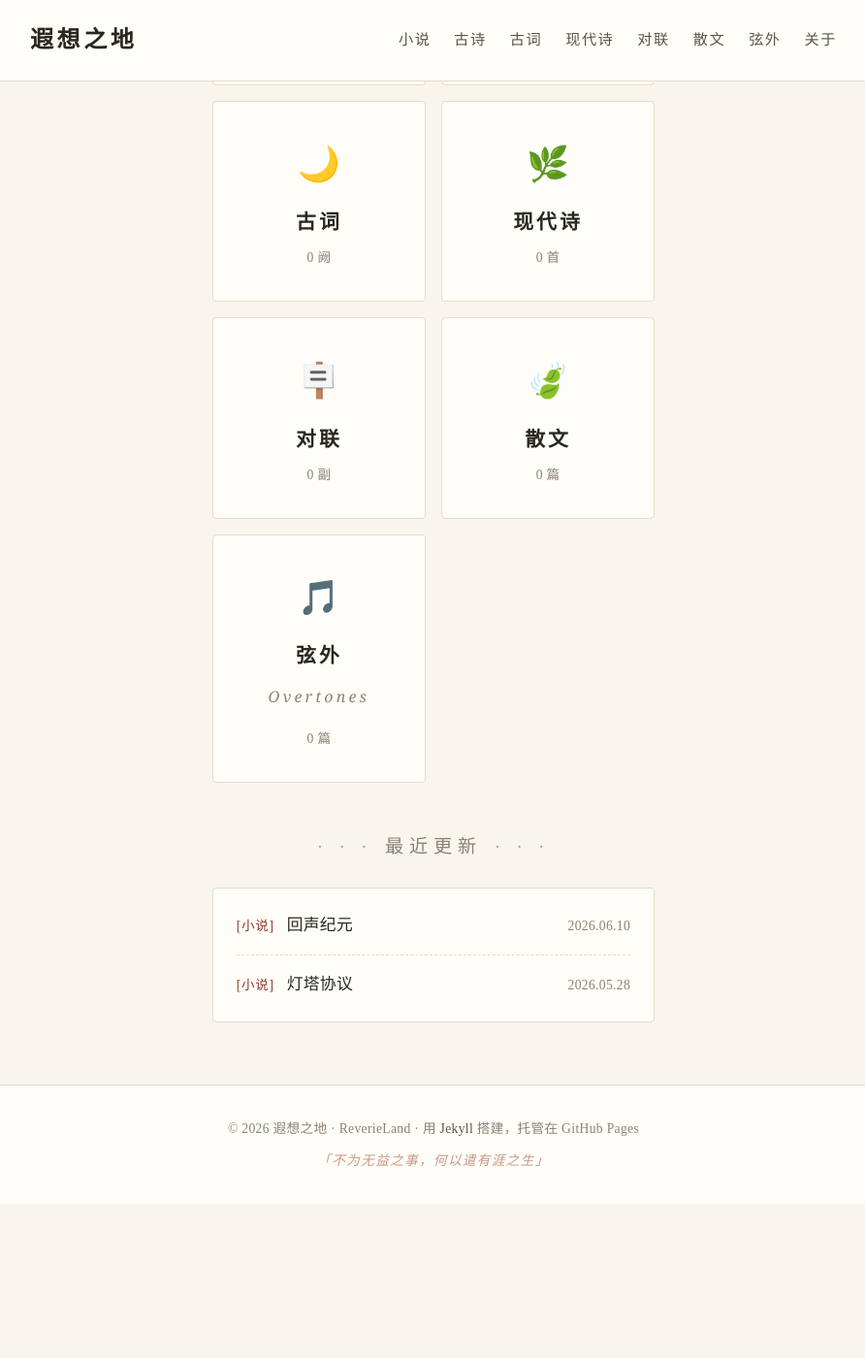
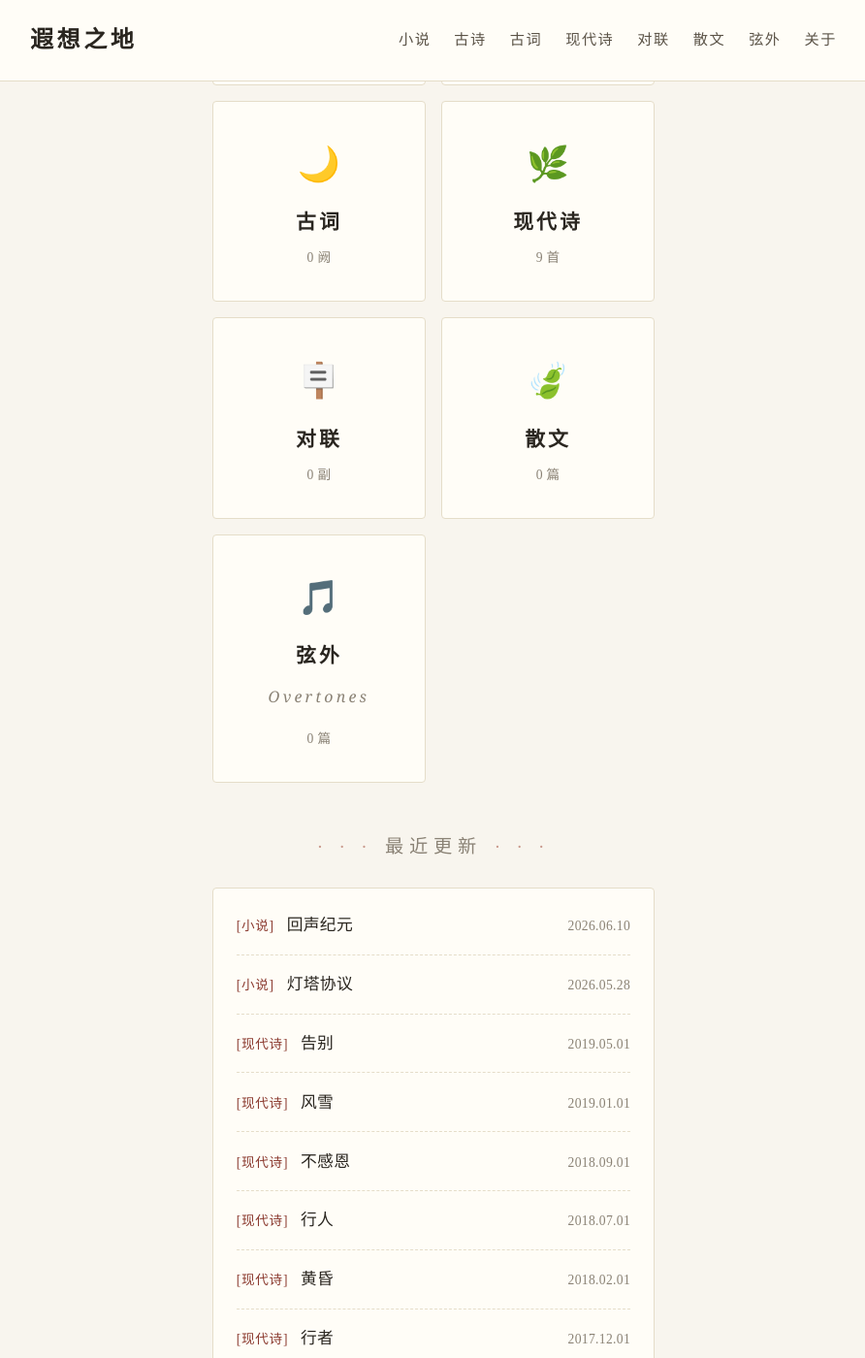
Before and after one commit to zhengxionglee/ReverieLand, a Jekyll site: the page built from index.html, in a window 1280 px wide and 1400 px high, scrolled down 795 px. Shown: the whole window at 97% size, without its empty margins (193-1085 px from the left). Built offline with Jekyll 4.4.1, drawn with Linux system fonts in a browser that asks for light colours; a style sheet for code colours, icons or effects is not loaded; before the commit the page ends 2036 px from its top, so only the background shows below that; some of the changed text lies outside the part shown.

Commit message:
feat: add poetry collection support and upload Xing Lu Nan
New feature:
- New collection 'xiandaishi_collections' (poetry collection books)
- New layout 'collection.html' for poetry collection detail pages
- 'xiandaishi' listing page now shows collection cards first, then all poems

New content:
- Poetry collection book: 行路难 / Xing Lu Nan
- 9 poems from 2017-2019: 告别 / 风雪 / 不感恩 / 行人 / 黄昏 / 行者 / 天明 / 夜深 / 天晚
- Each poem marked with collection_title so it links back to the book

```diff
--- a/_config.yml
+++ b/_config.yml
@@ -42,6 +42,10 @@
   xiandaishi:
     output: true
     permalink: /xiandaishi/:path/
+  # 现代诗合集（poetry collection，容纳《行路难》等诗集）
+  xiandaishi_collections:
+    output: true
+    permalink: /xiandaishi-collections/:path/
   duilian:
     output: true
     permalink: /duilian/:path/
@@ -87,6 +91,12 @@
       genre: 现代诗
   - scope:
       path: ""
+      type: xiandaishi_collections
+    values:
+      layout: collection
+      genre: 诗集
+  - scope:
+      path: ""
       type: duilian
     values:
       layout: work
--- a/assets/css/style.css
+++ b/assets/css/style.css
@@ -657,6 +657,176 @@
 
 .work-nav a:hover { color: var(--accent); }
 
+/* ===== 诗集（xiandaishi collections） ===== */
+.collection-page {
+  max-width: 720px;
+  margin: 0 auto;
+}
+
+.collection-header {
+  text-align: center;
+  padding-bottom: 2rem;
+  margin-bottom: 2rem;
+  border-bottom: 1px dashed var(--line);
+}
+
+.collection-genre {
+  display: inline-block;
+  font-size: 0.85rem;
+  color: var(--accent);
+  letter-spacing: 0.3em;
+  padding: 0.2rem 1rem;
+  border: 1px solid var(--accent-soft);
+  border-radius: 2rem;
+  margin-bottom: 1rem;
+}
+
+.collection-title {
+  font-size: 2.4rem;
+  font-weight: 700;
+  letter-spacing: 0.2em;
+  margin-bottom: 0.4rem;
+  color: var(--ink);
+}
+
+.collection-subtitle {
+  color: var(--ink-faint);
+  font-style: italic;
+  letter-spacing: 0.15em;
+  margin-bottom: 0.8rem;
+  font-size: 1.05rem;
+}
+
+.collection-meta {
+  color: var(--ink-faint);
+  font-size: 0.9rem;
+  letter-spacing: 0.1em;
+}
+
+.collection-intro {
+  font-size: 1.05rem;
+  line-height: 2;
+  color: var(--ink-soft);
+  margin-bottom: 3rem;
+  text-align: center;
+}
+
+.collection-intro p {
+  margin-bottom: 1rem;
+  text-indent: 2em;
+}
+
+.collection-card {
+  background: linear-gradient(135deg, var(--bg-card) 0%, #faf3e6 100%);
+  border-color: var(--accent-soft);
+}
+
+.collection-card:hover {
+  background: linear-gradient(135deg, #fffaf0 0%, #f9ead8 100%);
+}
+
+.poems-list {
+  margin: 3rem 0;
+}
+
+.poems-list .section-title {
+  margin-bottom: 2rem;
+}
+
+.poems-ol {
+  list-style: none;
+  counter-reset: poem-counter;
+  background: var(--bg-card);
+  border: 1px solid var(--line);
+  border-radius: 4px;
+  padding: 1rem 1.5rem;
+}
+
+.poem-item {
+  counter-increment: poem-counter;
+  padding: 0.9rem 0;
+  border-bottom: 1px dashed var(--line);
+}
+
+.poem-item:last-child {
+  border-bottom: none;
+}
+
+.poem-item a {
+  display: flex;
+  justify-content: space-between;
+  align-items: baseline;
+  color: var(--ink);
+  gap: 1rem;
+}
+
+.poem-item a:hover {
+  color: var(--accent);
+}
+
+.poem-item a::before {
+  content: counter(poem-counter, chinese-lower-numeric) "·";
+  color: var(--accent);
+  font-weight: 500;
+  flex-shrink: 0;
+}
+
+.poem-title {
+  flex: 1;
+  font-size: 1.1rem;
+  font-weight: 500;
+}
+
+.poem-date {
+  font-size: 0.85rem;
+  color: var(--ink-faint);
+  flex-shrink: 0;
+}
+
+.collection-notes {
+  margin-top: 3rem;
+  padding: 1.5rem;
+  background: var(--highlight);
+  border-left: 3px solid var(--accent);
+  border-radius: 2px;
+}
+
+.collection-notes h3 {
+  font-size: 1rem;
+  color: var(--accent);
+  margin-bottom: 0.5rem;
+  letter-spacing: 0.2em;
+}
+
+.collection-notes p {
+  color: var(--ink-soft);
+  font-size: 0.95rem;
+  line-height: 1.9;
+  text-indent: 0;
+}
+
+/* 现代诗栏目：所有诗列表（平铺） */
+.poem-list-flat {
+  list-style: none;
+  background: var(--bg-card);
+  border: 1px solid var(--line);
+  border-radius: 4px;
+  padding: 0.5rem 1.5rem;
+}
+
+.poem-list-flat-item {
+  display: flex;
+  align-items: baseline;
+  padding: 0.7rem 0;
+  border-bottom: 1px dashed var(--line);
+  gap: 0.8rem;
+  flex-wrap: wrap;
+}
+
+.poem-list-flat-item:last-child {
+  border-bottom: none;
+}
+
 /* ===== 关于页 ===== */
 .about h1 {
   text-align: center;
```
Also changed, not shown: _layouts/collection.html (added, +53 -0 lines), _xiandaishi/2017-04-01-天晚.md (added, +21 -0 lines), _xiandaishi/2017-05-01-夜深.md (added, +23 -0 lines), _xiandaishi/2017-07-01-天明.md (added, +27 -0 lines), _xiandaishi/2017-12-01-行者.md (added, +29 -0 lines), _xiandaishi/2018-02-01-黄昏.md (added, +27 -0 lines), _xiandaishi/2018-07-01-行人.md (added, +24 -0 lines), _xiandaishi/2018-09-01-不感恩.md (added, +26 -0 lines), _xiandaishi/2019-01-01-风雪.md (added, +23 -0 lines), _xiandaishi/2019-05-01-告别.md (added, +26 -0 lines), _xiandaishi_collections/2019-05-01-xing-lu-nan.md (added, +39 -0 lines), xiandaishi.html (+53 -4 lines).
